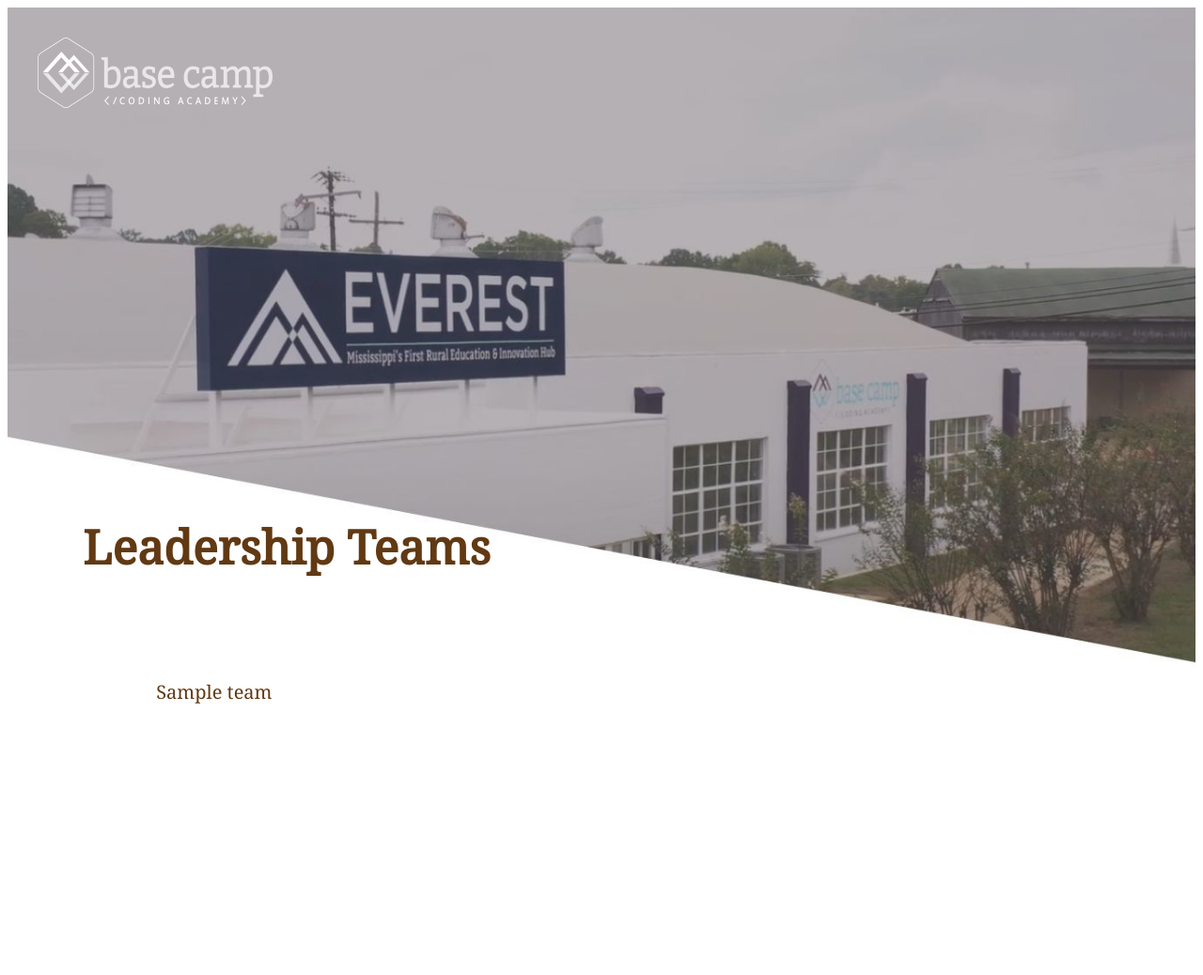
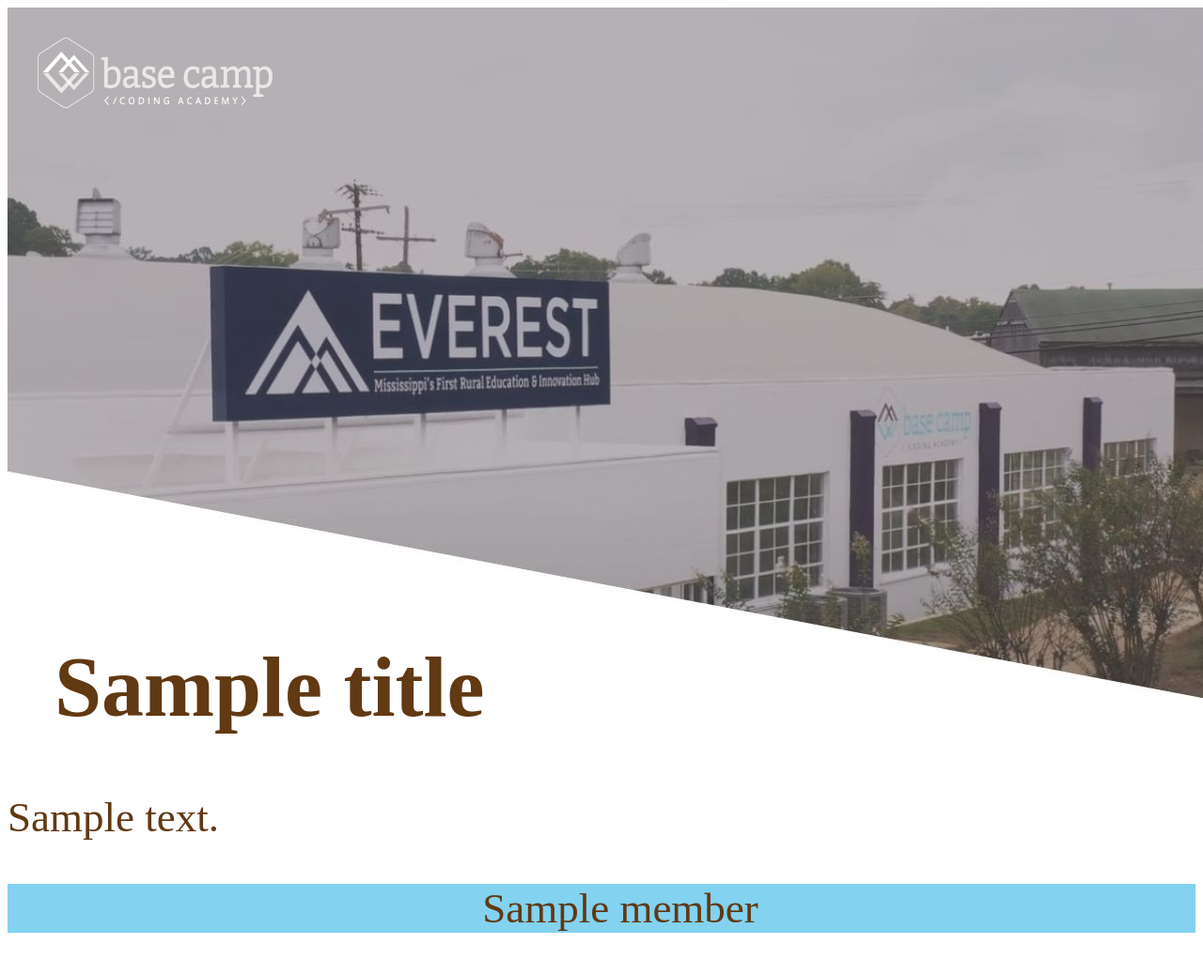
Before and after one commit to Cannon-Narmour/Module-2, a Django app: template app/templates/details.html in a window 1280 px wide; the page is wider, and only the part inside the window is pictured. Shown: that part at 94% size. Before the commit the page ends 749 px from the top of that part, so only its background shows below. Run offline with Django 4.2, Linux system fonts and the light colour scheme; the template is opened without the code that fills it: most values are stand-ins (such as "Sample title", 1, 10 or a date in 2020).

Commit message:
line up team names

```diff
--- a/app/static/styles.css
+++ b/app/static/styles.css
@@ -8,8 +8,8 @@
 
 .everest {
   background-size: cover;
-  width: 100%;
-  height: auto;
+  width: auto;
+  height: 100%;
 }
 
 .indextitle {
@@ -26,9 +26,7 @@
 }
 
 .team_list ul li a {
-  display: table;
   margin: 0 auto;
-  float: left;
   font-size: 20px;
   font-family: "Noto Serif", serif;
   text-decoration: none;
@@ -36,14 +34,30 @@
   color: #613913;
   padding-left: 5%;
   padding-right: 5%;
+  flex-direction: row;
+  position: relative;
+  max-width: 10% !important;
 }
 
-ul#list {
-  display: inline;
-  min-width: 696px;
+.team_list ul li a {
   list-style: none;
   padding-top: 20px;
 }
-ul#list li {
-  display: inline;
+.team_list ul li {
+  display: inline-block;
 }
+
+.text {
+  margin-top: -10rem;
+  color: #613913;
+  font-size: 45px;
+}
+
+.list {
+  text-align: center;
+  background-color: #82d2f0;
+}
+
+.title {
+  margin-left: 50px;
+}
--- a/app/templates/base.html
+++ b/app/templates/base.html
@@ -1,11 +1,12 @@
 {% load static %}
+
 <!DOCTYPE html>
 <html lang="en">
   <head>
     <meta charset="UTF-8" />
     <meta http-equiv="X-UA-Compatible" content="IE=edge" />
     <meta name="viewport" content="width=device-width, initial-scale=1.0" />
-    <link rel="stylesheet" href="{%static "styles.css"%}" />
+    <link rel="stylesheet" href="{% static "styles.css" %}" />
     <link rel="preconnect" href="https://fonts.googleapis.com" />
     <link rel="preconnect" href="https://fonts.gstatic.com" crossorigin />
     <link
@@ -16,26 +17,19 @@
   </head>
   <body>
     <nav>
-      <img
-        class="logo"
-        src="{% static 'basecampbwlogo.png' %}"
-        alt="Base Camp Logo"
-      />
+      <a href="..">
+        <img
+          class="logo"
+          src="{% static 'basecampbwlogo.png' %}"
+          alt="Base Camp Logo"
+        />
+      </a>
       <img
         class="everest"
         src="{% static 'everest.jpg' %}"
         alt="Base Camp Logo"
       />
     </nav>
-    <h1 class="indextitle">Leadership Teams</h1>
-    <div class="outer">
-      <div class="team_list">
-        {%for team in teams%}
-        <ul id="list">
-          <li><a href="/{{team}}/">{{team.title}}</a></li>
-        </ul>
-        {%endfor%}
-      </div>
-    </div>
+    {%block content%} {% endblock content%}
   </body>
 </html>
--- a/app/templates/details.html
+++ b/app/templates/details.html
@@ -1,21 +1,9 @@
-{% extends 'base.html' %} {%load static%}
-<!DOCTYPE html>
-<html lang="en">
-  <head>
-    <meta charset="UTF-8" />
-    <meta http-equiv="X-UA-Compatible" content="IE=edge" />
-    <meta name="viewport" content="width=device-width, initial-scale=1.0" />
-    <link rel="stylesheet" href="{% static "styles.css"%}"/>
-    <title>Base Camp Coding Academy</title>
-  </head>
-  <body>
-    <h1 class="indextitle">{{team}} Team</h1>
-    <div class="team_list">
-      {%for team in teams%}
-      <ul>
-        <li><a href="/{{team}}/">{{team.desc}}</a></li>
-      </ul>
-      {% endfor %}
-    </div>
-  </body>
-</html>
+{% extends 'base.html' %} {%block content%}
+<div class="text">
+  <h1 class="title">{{title}}</h1>
+  <p>{{desc}}</p>
+  <ul class="list">
+    {% for x in members %} {{x}} {% endfor %}
+  </ul>
+</div>
+{%endblock content%}
```
Also changed, not shown: app/templates/index.html (added, +13 -0 lines), app/views.py (+15 -13 lines).
